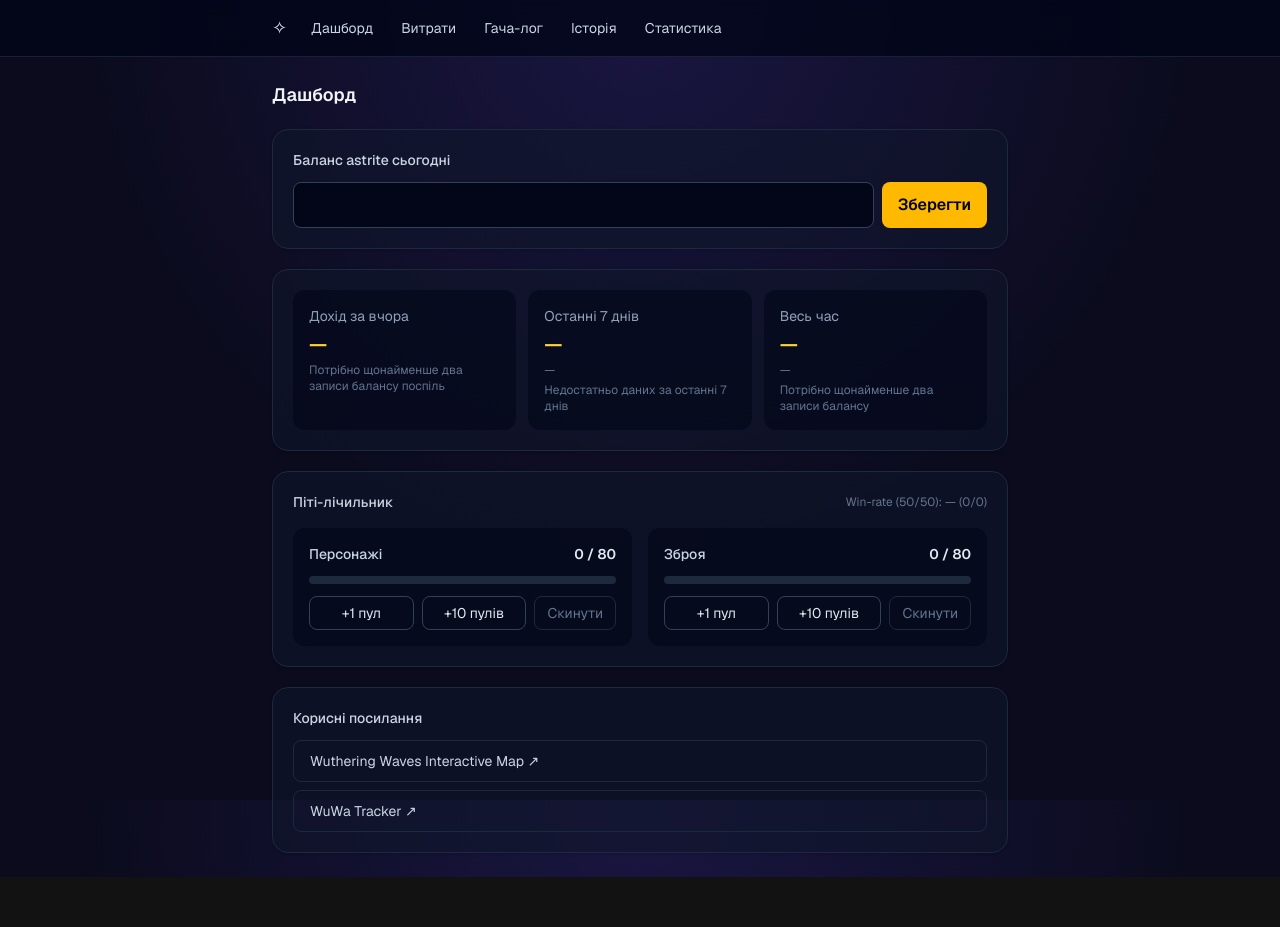
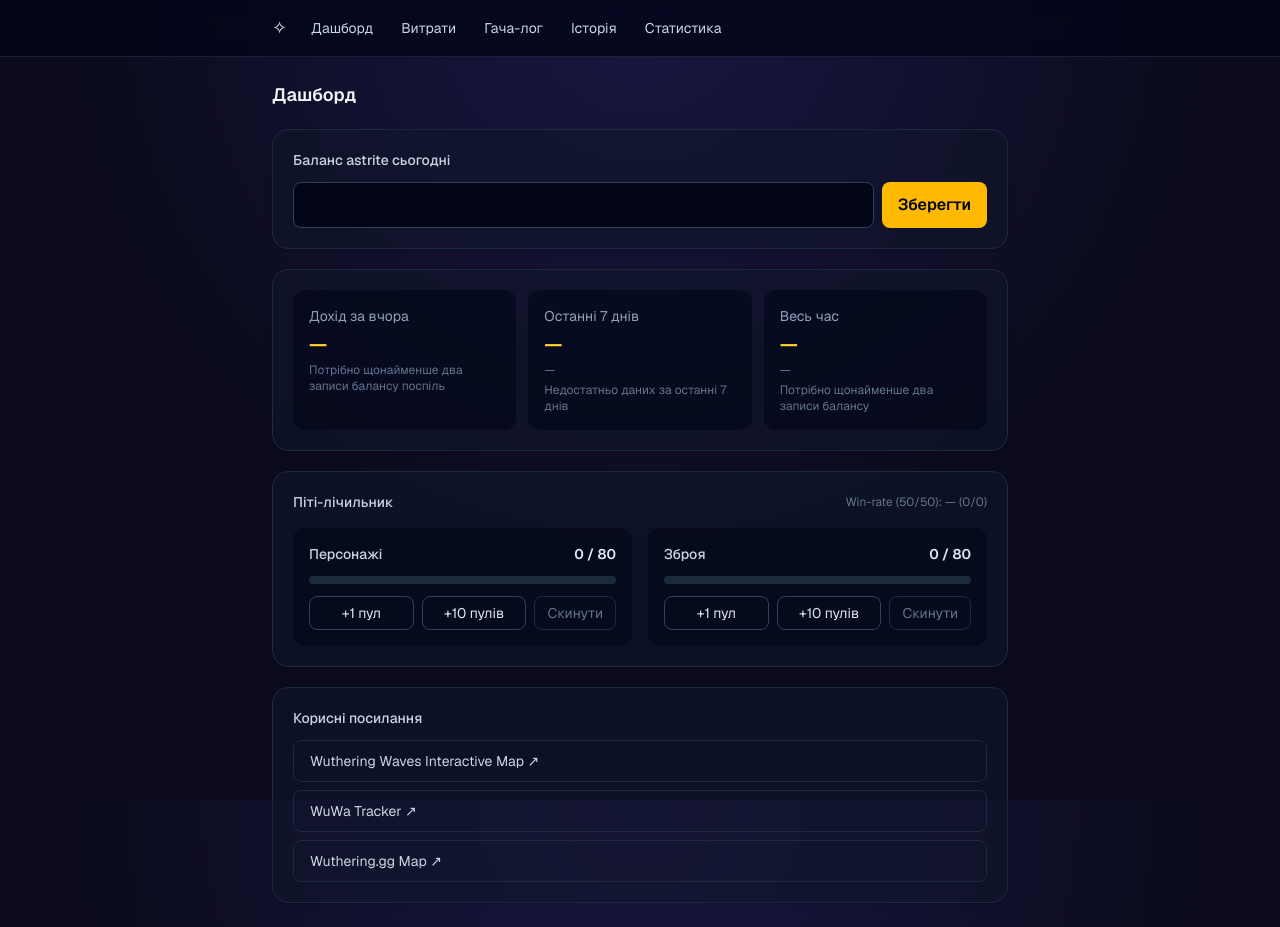
Before and after one commit to 4ykis/astrite-tracker, a Next.js app: page / in a window 1280 px wide. Before the commit the page ends 877 px from the top, so only its background shows below. Built offline with nearby package versions, Linux system fonts and the light colour scheme; no server answers; the database is empty.

Commit message:
feat: show pull count next to dashboard balance, add wuthering.gg map link

```diff
--- a/src/app/(app)/BalanceForm.tsx
+++ b/src/app/(app)/BalanceForm.tsx
@@ -2,6 +2,8 @@
 
 import { useActionState } from "react";
 import { saveTodayBalance } from "./actions";
+
+const PULL_COST = 160;
 
 export default function BalanceForm({ currentBalance }: { currentBalance: number | null }) {
   const [state, formAction, isPending] = useActionState(saveTodayBalance, undefined);
@@ -14,7 +16,8 @@ export default function BalanceForm({ currentBalance }: { currentBalance: number
         </label>
         {currentBalance !== null && (
           <span className="text-sm text-slate-500">
-            Поточний: <span className="font-semibold text-amber-300">{currentBalance}</span>
+            Поточний: <span className="font-semibold text-amber-300">{currentBalance}</span>{" "}
+            ({Math.floor(currentBalance / PULL_COST)} круток)
           </span>
         )}
       </div>
--- a/src/app/(app)/page.tsx
+++ b/src/app/(app)/page.tsx
@@ -64,6 +64,14 @@ export default async function DashboardPage() {
           >
             WuWa Tracker ↗
           </a>
+          <a
+            href="https://wuthering.gg/map"
+            target="_blank"
+            rel="noopener noreferrer"
+            className="rounded-lg border border-slate-800 px-4 py-2.5 text-sm text-slate-300 transition hover:border-amber-400 hover:text-amber-300"
+          >
+            Wuthering.gg Map ↗
+          </a>
         </div>
       </Card>
     </div>
```
